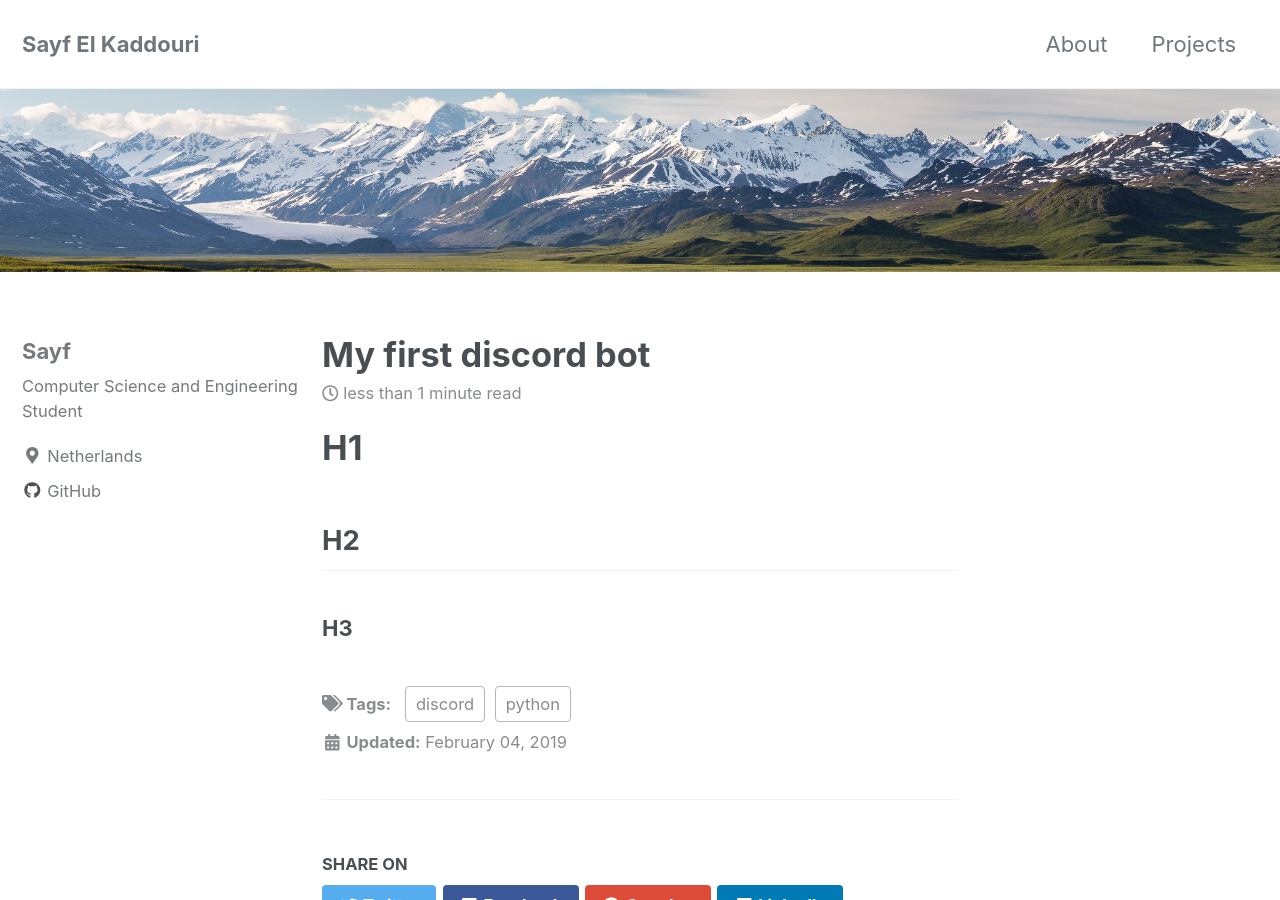
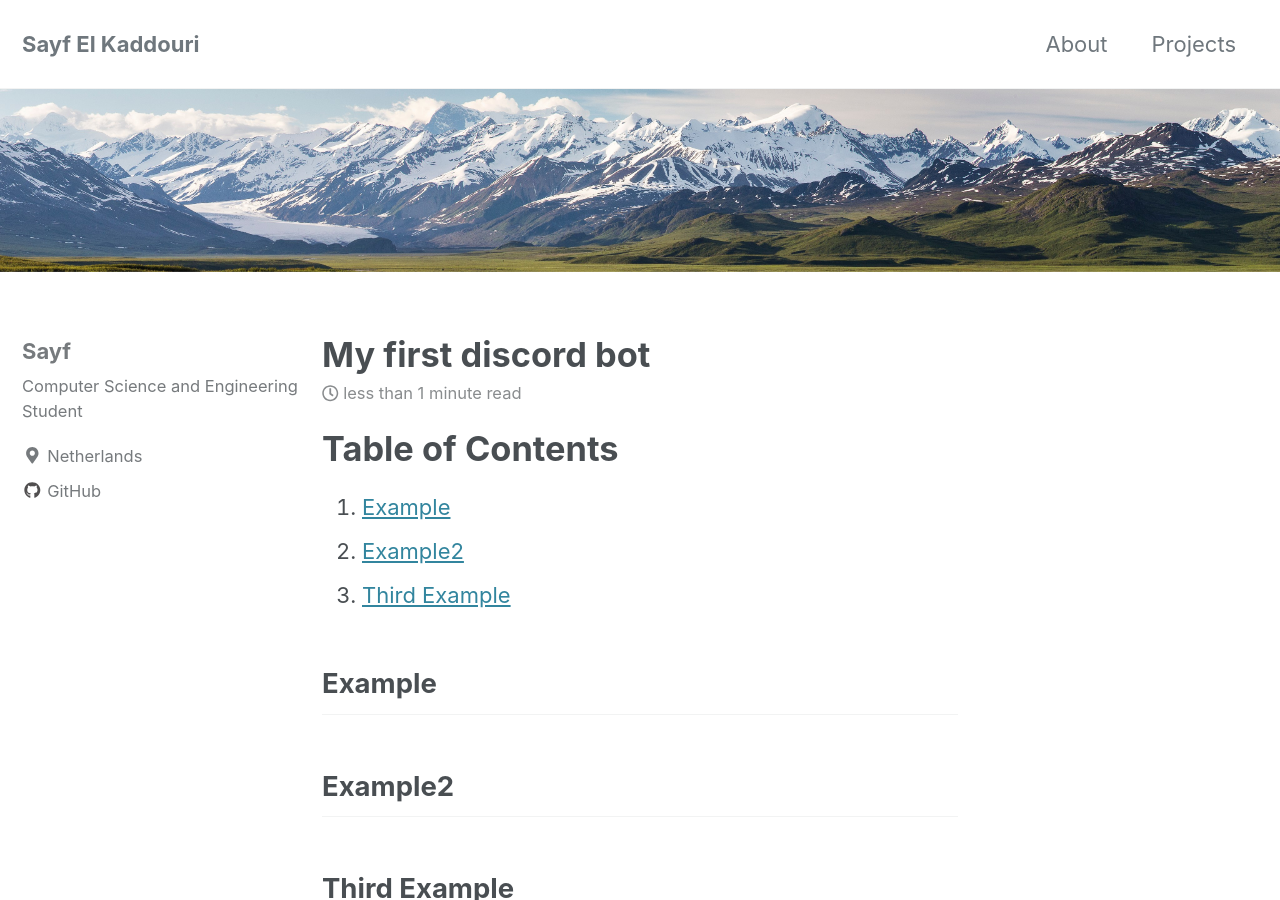
Before and after one commit to imnublet/imnublet.github.io, a Jekyll site: the page built from _posts/2019-02-4-My-First-Discord-Bot.md, in a window 1280 px wide and 900 px high. Built offline with Jekyll 4.4.1, drawn with Linux system fonts in a browser that asks for light colours; cached includes are drawn as plain includes; nearby versions of some CDN libraries.

Commit message:
added table of contents

```diff
--- a/_posts/2019-02-4-My-First-Discord-Bot.md
+++ b/_posts/2019-02-4-My-First-Discord-Bot.md
@@ -7,8 +7,11 @@ header:
 excerpt: "Python, Discord"
 ---
 
-# H1
+# Table of Contents
+1. [Example](#example)
+2. [Example2](#example2)
+3. [Third Example](#third-example)
 
-## H2
-
-### H3
+## Example
+## Example2
+## Third Example
```
